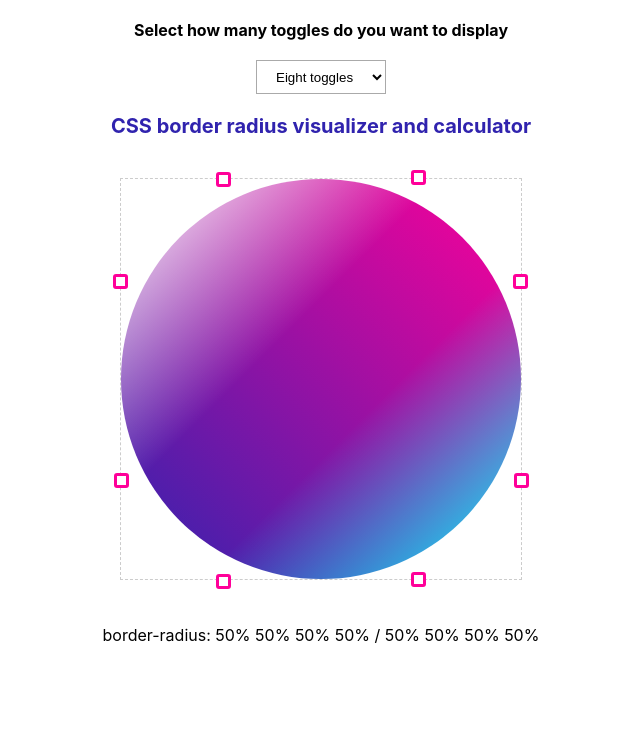
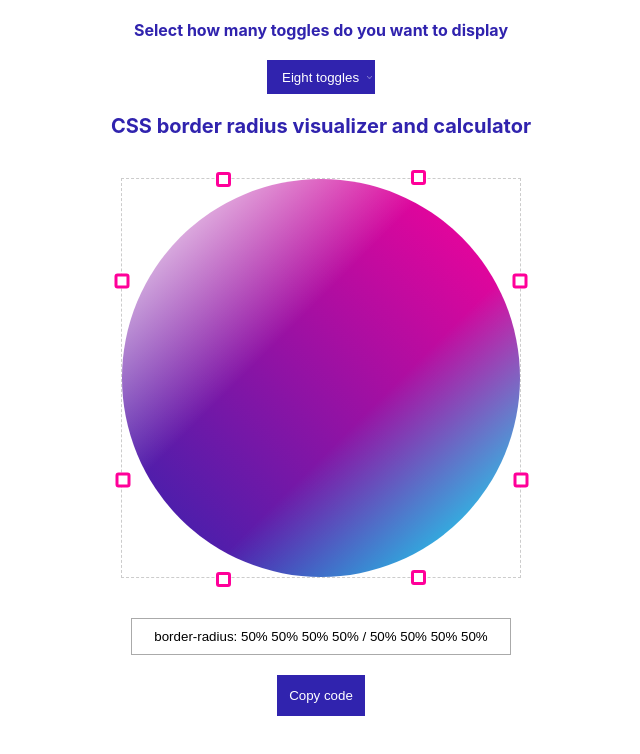
Before and after one commit to mattoofahad/border-radius, a React (Create React App) app: page / in a window 1280 px wide. Shown: the top 754 px of the page, without its empty margins (319-959 px from the left). Built offline with nearby package versions, Linux system fonts and the light colour scheme; the HTML template or start-up script is replaced by a standard one.

Commit message:
Styling the webapp and added copy code function

```diff
--- a/src/App.css
+++ b/src/App.css
@@ -1,3 +1,10 @@
+*,
+:after,
+:before {
+  -webkit-box-sizing: border-box;
+  -moz-box-sizing: border-box;
+  box-sizing: border-box;
+}
 .App {
   width: 400px;
   height: 400px;
@@ -27,12 +34,65 @@ h2 {
   text-align: center;
   padding: 20px 5px;
 }
-
+.selectArea label {
+  color: #3023ae;
+}
 .selectArea select {
-  background-color: #fff;
-  border: 1px solid #aaa;
+  background-color: #3023ae;
+  background-image: url("/assets/freccia.png");
+  background-repeat: no-repeat;
+  background-position: 97.5% 50%;
+  background-size: 5px;
+  color: #fff;
+  -webkit-appearance: none;
+  -moz-appearance: none;
+  border: 0 none;
   height: 34px;
   padding: 0 15px;
+}
+
+.selectArea select option,
+.selectArea select option:hover {
+  background-color: #f09;
+  color: #fff;
+  -webkit-appearance: none;
+  -moz-appearance: none;
+}
+
+.resultBox {
+  text-align: center;
+  margin-top: 30px;
+}
+
+.resultBox .row {
+  padding: 10px 0;
+}
+
+.resultBox input {
+  display: inline-block;
+  margin: 0 auto;
+  line-height: 35px;
+  border: 1px solid #aaa;
+  padding: 0;
+  width: 100%;
+  max-width: 380px;
+  -webkit-appearance: none;
+  -moz-appearance: none;
+}
+
+.resultBox button {
+  width: auto;
+  padding: 13px 12px;
+  background-color: #3023ae;
+  border: 0 none;
+  color: #fff;
+  cursor: pointer;
+  -webkit-appearance: none;
+  -moz-appearance: none;
+}
+.resultBox button:hover,
+.resultBox button:focus {
+  background-color: #f09;
 }
 
 .App .border {
@@ -186,12 +246,14 @@ input[type="range"] {
 /*CODE TAKEN FROM https://css-tricks.com/styling-cross-browser-compatible-range-inputs-css/*/
 input[type="range"] {
   -webkit-appearance: none; /* Hides the slider so that custom slider can be made */
+  -moz-appearance: none;
   width: 100%; /* Specific width is required for Firefox. */
   background: transparent; /* Otherwise white in Chrome */
 }
 
 input[type="range"]::-webkit-slider-thumb {
   -webkit-appearance: none;
+  -moz-appearance: none;
 }
 
 input[type="range"]:focus {
--- a/src/components/Display.js
+++ b/src/components/Display.js
@@ -1,8 +1,39 @@
 import React, { Component } from "react";
 
 class Display extends Component {
+  constructor(props) {
+    super(props);
+    this.handleClick = this.handleClick.bind(this);
+    this.result = React.createRef();
+  }
+
+  handleClick() {
+    /* Select the text field */
+    this.result.current.select();
+    this.result.current.setSelectionRange(0, 99999); /*For mobile devices*/
+
+    /* Copy the text inside the text field */
+    document.execCommand("copy");
+  }
+
   render() {
-    return <div className="out">border-radius: {this.props.style}</div>;
+    console.log(this.props.style);
+    return (
+      <div className="resultBox">
+        <div className="row">
+          <input
+            type="text"
+            ref={this.result}
+            className="out"
+            readOnly
+            value={`border-radius: ${this.props.style}`}
+          ></input>
+        </div>
+        <div className="row">
+          <button onClick={this.handleClick}>Copy code</button>
+        </div>
+      </div>
+    );
   }
 }
 
--- a/src/components/EightValues.js
+++ b/src/components/EightValues.js
@@ -29,8 +29,7 @@ class EightValues extends Component {
     let raggiox10 = this.bottomLeft.current.valueAsNumber;
     let raggioy10 = this.leftRight.current.valueAsNumber;
 
-    return `${raggiox00}% ${raggiox01}% ${raggiox11}% ${raggiox10}% /
-        ${raggioy00}% ${raggioy01}% ${raggioy11}% ${raggioy10}%`;
+    return `${raggiox00}% ${raggiox01}% ${raggiox11}% ${raggiox10}% / ${raggioy00}% ${raggioy01}% ${raggioy11}% ${raggioy10}%`;
   }
 
   changeVal() {
--- a/src/components/FourValues.js
+++ b/src/components/FourValues.js
@@ -34,8 +34,7 @@ class FourValues extends Component {
     //leftRight
     let raggioy10 = 100 - this.left.current.valueAsNumber;
 
-    return `${raggiox00}% ${raggiox01}% ${raggiox11}% ${raggiox10}% /
-        ${raggioy00}% ${raggioy01}% ${raggioy11}% ${raggioy10}%`;
+    return `${raggiox00}% ${raggiox01}% ${raggiox11}% ${raggiox10}% / ${raggioy00}% ${raggioy01}% ${raggioy11}% ${raggioy10}%`;
   }
 
   changeVal() {
--- a/src/components/Title.js
+++ b/src/components/Title.js
@@ -3,7 +3,7 @@ import React from "react";
 const Title = () => {
   return (
     <div className="title">
-      <h1>CSS border radius visualizer and calculator </h1>
+      <h1>CSS border radius visualizer and calculator</h1>
       {/* <h2>{props.title}</h2> */}
     </div>
   );
```
Also changed, not shown: public/assets/freccia.png (added).
